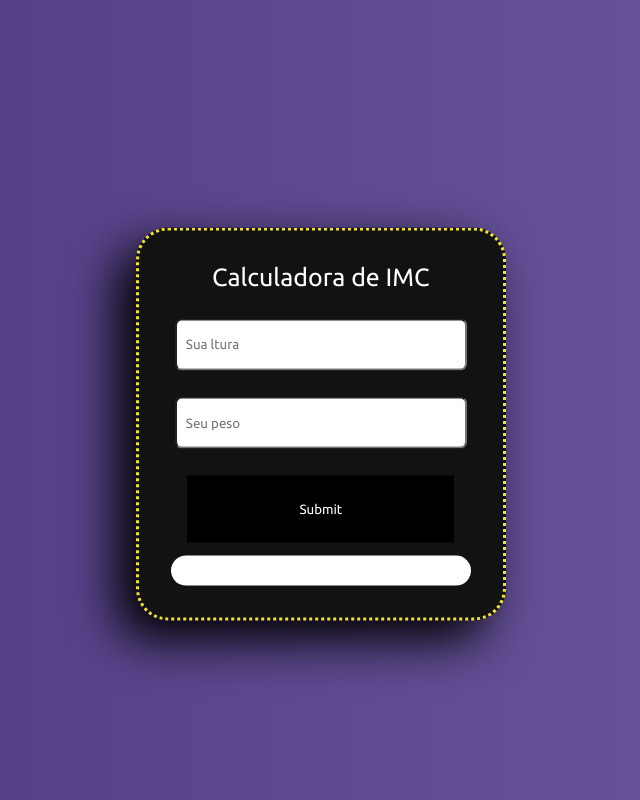
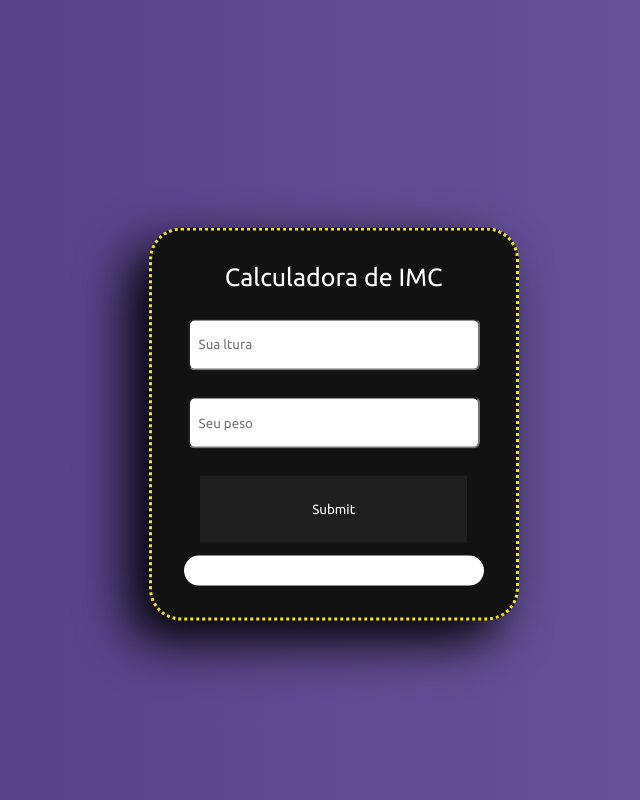
Before and after one commit to SouzaMatheusH/Calculadoras_simples, a plain HTML site: page index.html in a window 1280 px wide. Shown: the part 800-1600 px from the top of the page, without its empty margins (332-972 px from the left). Drawn offline with Linux system fonts and the light colour scheme.

Commit message:
Update imc_style.css

```diff
--- a/imc_style.css
+++ b/imc_style.css
@@ -18,7 +18,7 @@
     color: white;
     position: absolute;
     background-color: #121212;
-    left: 51%;
+    left: 52%;
     top: 53%;
     transform: translate(-50%,-50%);
     border-radius: 2em;
@@ -78,7 +78,7 @@ form {
     border: none;
     width: 20em;
     height: 5em;
-    background-color: black;
+    background-color: rgb(31, 31, 31);
     padding: 0px;
     text-align: center;
 }
```
